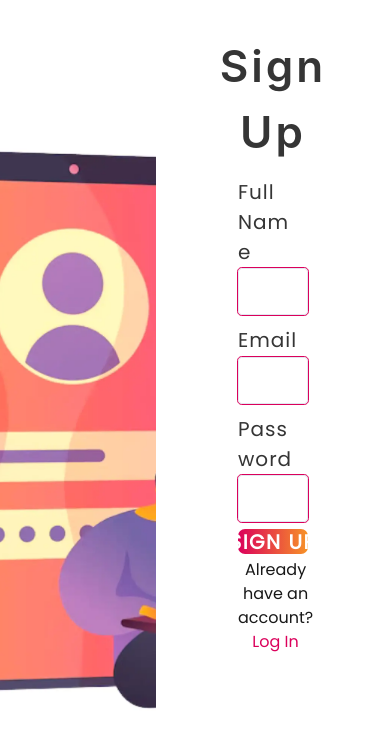
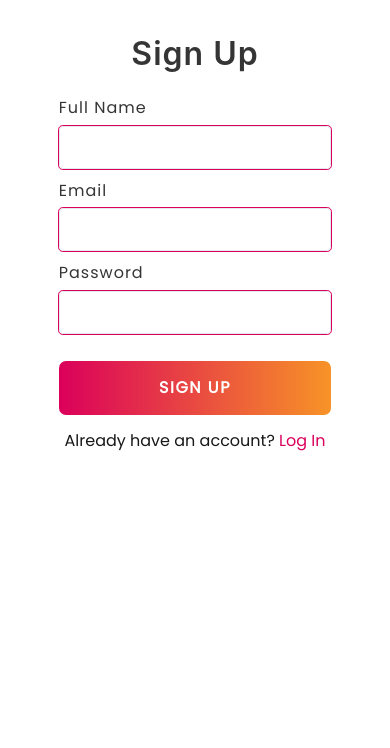
Before and after one commit to aditya-464/mern_social_media, a React (Create React App) app in the folder client/: page /signup in a window 390 px wide. Shown: the top 748 px of the page. Built offline with nearby package versions, Linux system fonts and the light colour scheme.

Commit message:
Signup page responsiveness completed

```diff
--- a/client/src/components/LoginForm.jsx
+++ b/client/src/components/LoginForm.jsx
@@ -84,7 +84,7 @@ export const LoginForm = (props) => {
                             marginBottom={"1rem"}
                             isInvalid={errors.email && touched.email}>
                             <FormLabel
-                                fontSize={{base :"h5", sm:"h4", lg:"h5", "3xl" : "h3"}}
+                                fontSize={{base :"h6", sm:"h4", lg:"h5", "3xl" : "h3"}}
                                 letterSpacing={"1px"}
                                 marginBottom={"2%"}>
                                 Email
@@ -94,7 +94,7 @@ export const LoginForm = (props) => {
                                 onChange={handleChange}
                                 value={values.email}
                                 name='email'
-                                fontSize={{base :"h5", sm:"h5", lg:"h6", "3xl" : "h4"}}
+                                fontSize={{base :"14px", sm:"h5", lg:"h6", "3xl" : "h4"}}
                                 padding={"1rem 0.5rem"}
                                 height={"5%"}
                                 outline={"1px solid #DB005B"}
@@ -107,7 +107,7 @@ export const LoginForm = (props) => {
                             marginBottom={"10%"}
                             isInvalid={errors.password && touched.password}>
                             <FormLabel
-                                fontSize={{base :"h5", sm:"h4", lg:"h5", "3xl" : "h3"}}
+                                fontSize={{base :"h6", sm:"h4", lg:"h5", "3xl" : "h3"}}
                                 letterSpacing={"1px"}
                                 marginBottom={"2%"}>
                                 Password
@@ -118,7 +118,7 @@ export const LoginForm = (props) => {
                                 value={values.password}
                                 type='password'
                                 name='password'
-                                fontSize={{base :"h5", sm:"h5", lg:"h6", "3xl" : "h4"}}
+                                fontSize={{base :"14px", sm:"h5", lg:"h6", "3xl" : "h4"}}
                                 padding={"1rem 0.5rem"}
                                 height={"5%"}
                                 outline={"1px solid #DB005B"}
--- a/client/src/components/SignupForm.jsx
+++ b/client/src/components/SignupForm.jsx
@@ -81,7 +81,7 @@ export const SignupForm = (props) => {
                             marginBottom={"1rem"}
                             isInvalid={errors.fullname && touched.fullname}>
                             <FormLabel
-                                fontSize={"h5"}
+                                fontSize={{ base: "h6", sm: "h4", lg: "h5", "3xl": "h3" }}
                                 letterSpacing={"1px"}
                                 marginBottom={"2%"}>
                                 Full Name
@@ -91,7 +91,7 @@ export const SignupForm = (props) => {
                                 onChange={handleChange}
                                 value={values.fullname}
                                 name='fullname'
-                                fontSize={"h6"}
+                                fontSize={{ base: "14px", sm: "h5", lg: "h6", "3xl": "h4" }}
                                 padding={"1rem 0.5rem"}
                                 height={"5%"}
                                 outline={"1px solid #DB005B"}
@@ -104,7 +104,7 @@ export const SignupForm = (props) => {
                             marginBottom={"1rem"}
                             isInvalid={errors.email && touched.email}>
                             <FormLabel
-                                fontSize={"h5"}
+                                fontSize={{ base: "h6", sm: "h4", lg: "h5", "3xl": "h3" }}
                                 letterSpacing={"1px"}
                                 marginBottom={"2%"}>
                                 Email
@@ -114,7 +114,7 @@ export const SignupForm = (props) => {
                                 onChange={handleChange}
                                 value={values.email}
                                 name='email'
-                                fontSize={"h6"}
+                                fontSize={{ base: "14px", sm: "h5", lg: "h6", "3xl": "h4" }}
                                 padding={"1rem 0.5rem"}
                                 height={"5%"}
                                 outline={"1px solid #DB005B"}
@@ -127,7 +127,7 @@ export const SignupForm = (props) => {
                             marginBottom={"10%"}
                             isInvalid={errors.password && touched.password}>
                             <FormLabel
-                                fontSize={"h5"}
+                                fontSize={{ base: "h6", sm: "h4", lg: "h5", "3xl": "h3" }}
                                 letterSpacing={"1px"}
                                 marginBottom={"2%"}>
                                 Password
@@ -138,7 +138,7 @@ export const SignupForm = (props) => {
                                 value={values.password}
                                 type='password'
                                 name='password'
-                                fontSize={"h6"}
+                                fontSize={{ base: "14px", sm: "h5", lg: "h6", "3xl": "h4" }}
                                 padding={"1rem 0.5rem"}
                                 height={"5%"}
                                 outline={"1px solid #DB005B"}
@@ -147,11 +147,11 @@ export const SignupForm = (props) => {
                                 }}></Input>
                             <FormErrorMessage fontSize={"larger"}>{errors.password}</FormErrorMessage>
                         </FormControl>
-                        <FillButton name="sign up" fs="h5" pd="8% 0" width="100%"></FillButton>
+                        <FillButton name="sign up" fs={{ base: "h6", sm: "h5", lg: "h5", "3xl": "h4" }} pd={{ base: "10% 0", sm: "8% 0" }} width="100%"></FillButton>
                         {signupError
                             && <Text
                                 marginTop={"5%"}
-                                fontSize={"h6"}
+                                fontSize={{base :"h6", sm:"h5", lg:"h6", "3xl" : "h4"}}
                                 color={"red"} letterSpacing={"1px"}
                                 textAlign={"center"}>
                                 * {signupError} *
@@ -159,7 +159,7 @@ export const SignupForm = (props) => {
                         }
                         <Text
                             color={"primaryDark"}
-                            fontSize={"h6"}
+                            fontSize={{base :"h6", sm:"h5", lg:"h6", "3xl" : "h4"}}
                             marginTop={"5%"}
                             display={"inline-block"}>
                             Already have an account? <span className='login-link'><NavLink to="/login" > Log In</NavLink></span>
--- a/client/src/pages/LoginPage.jsx
+++ b/client/src/pages/LoginPage.jsx
@@ -4,36 +4,6 @@ import { Box, Flex, Img, Text, useStatStyles } from '@chakra-ui/react'
 import { LoginForm } from 'components/LoginForm'
 
 const LoginPage = () => {
-  const [winHt, setWinHt] = useState({
-    height: 0, width: 0
-  });
-  const [width, setWidth] = useState("");
-
-  const getWindowDimensions = () => {
-    let val = window.innerHeight;
-    let val2 = window.innerWidth;
-    if (val2 <= 480) {
-      setWidth("100%")
-    }
-    else if (val2 <= 480) {
-      setWidth("65%")
-    }
-    else if (val2 <= 768) {
-      setWidth("60%")
-    }
-    else {
-      setWidth("55%")
-    }
-    setWinHt({
-      height: val, width: val2
-    });
-    console.log(winHt);
-  }
-
-  useEffect(() => {
-    getWindowDimensions();
-  }, [])
-
   return (
     <>
       <Flex className="login-page-container"
@@ -49,7 +19,7 @@ const LoginPage = () => {
           color={"secondaryDark"}
         >
           <Box className='login-text-content'
-            width={{ base: "75%", sm: "65%", md: "60%", lg: "45%", xl: "40%", "3xl" : "35%" }}
+            width={{ base: "75%", sm: "65%", md: "60%", lg: "50%", xl: "40%", "3xl": "35%" }}
             margin={"auto"}
             marginTop={{ base: "5%", lg: "15%" }}
           >
@@ -60,10 +30,10 @@ const LoginPage = () => {
               padding={"1rem 0"}
             >
               <Text
-                fontSize={{ base: "h3", sm: "h2", lg: "h2", "3xl" : "h1" }}
+                fontSize={{ base: "h3", sm: "h2", lg: "h2", "3xl": "h1" }}
                 fontWeight={600}
                 letterSpacing={{ base: "1px", lg: "3px" }}
-                marginBottom={"1%"}
+                marginBottom={{ base: "3%", lg: "1%" }}
               >
                 Log In
               </Text>
--- a/client/src/pages/SignupPage.jsx
+++ b/client/src/pages/SignupPage.jsx
@@ -10,24 +10,18 @@ const SignupPage = () => {
         maxWidth={"100vw"}
         height={"100vh"}
         bgColor={"white"}
+        flexDir={{ base: "column", lg: "row-reverse" }}
       >
-        <Box className="login-image-container"
-          width={"40%"}
-          height={"100%"}>
-          <Img src={image1}
-            width={"100%"}
-            height={"100%"}
-            objectFit={"cover"}>
-          </Img>
-        </Box>
+
         <Box className="login-text-container"
-          width={"60%"}
+          width={{ base: "100%", lg: "60%" }}
           height={"100%"}
-          color={"secondaryDark"}>
+          color={"secondaryDark"}
+        >
           <Box className='login-text-content'
-            width={"70%"}
+            width={{ base: "75%", sm: "65%", md: "60%", lg: "50%", xl: "40%", "3xl": "35%" }}
             margin={"auto"}
-            marginTop={"10%"}
+            marginTop={{ base: "5%", lg: "10%" }}
           >
             <Box className='welcome-text'
               textAlign={"center"}
@@ -36,19 +30,33 @@ const SignupPage = () => {
               padding={"1rem 0"}
             >
               <Text
-                fontSize={"h2"}
+                fontSize={{ base: "h3", sm: "h2", lg: "h2", "3xl" : "h1" }}
                 fontWeight={600}
-                letterSpacing={"3px"}
-                marginBottom={"1%"}
+                letterSpacing={{ base: "1px", lg: "3px" }}
+                marginBottom={{base:"3%", lg:"1%"}}
               >
                 Sign Up
               </Text>
 
-              <SignupForm width="55%"></SignupForm>
+              <SignupForm width="100%"></SignupForm>
 
             </Box>
           </Box>
         </Box>
+
+        <Box className="login-image-container"
+          width={{ base: "0", lg: "40%" }}
+          height={"100%"}
+        >
+          <Img src={image1}
+            width={"100%"}
+            height={"100%"}
+            objectFit={"cover"}
+          >
+          </Img>
+        </Box>
+
+
       </Flex>
     </>
   )
```
